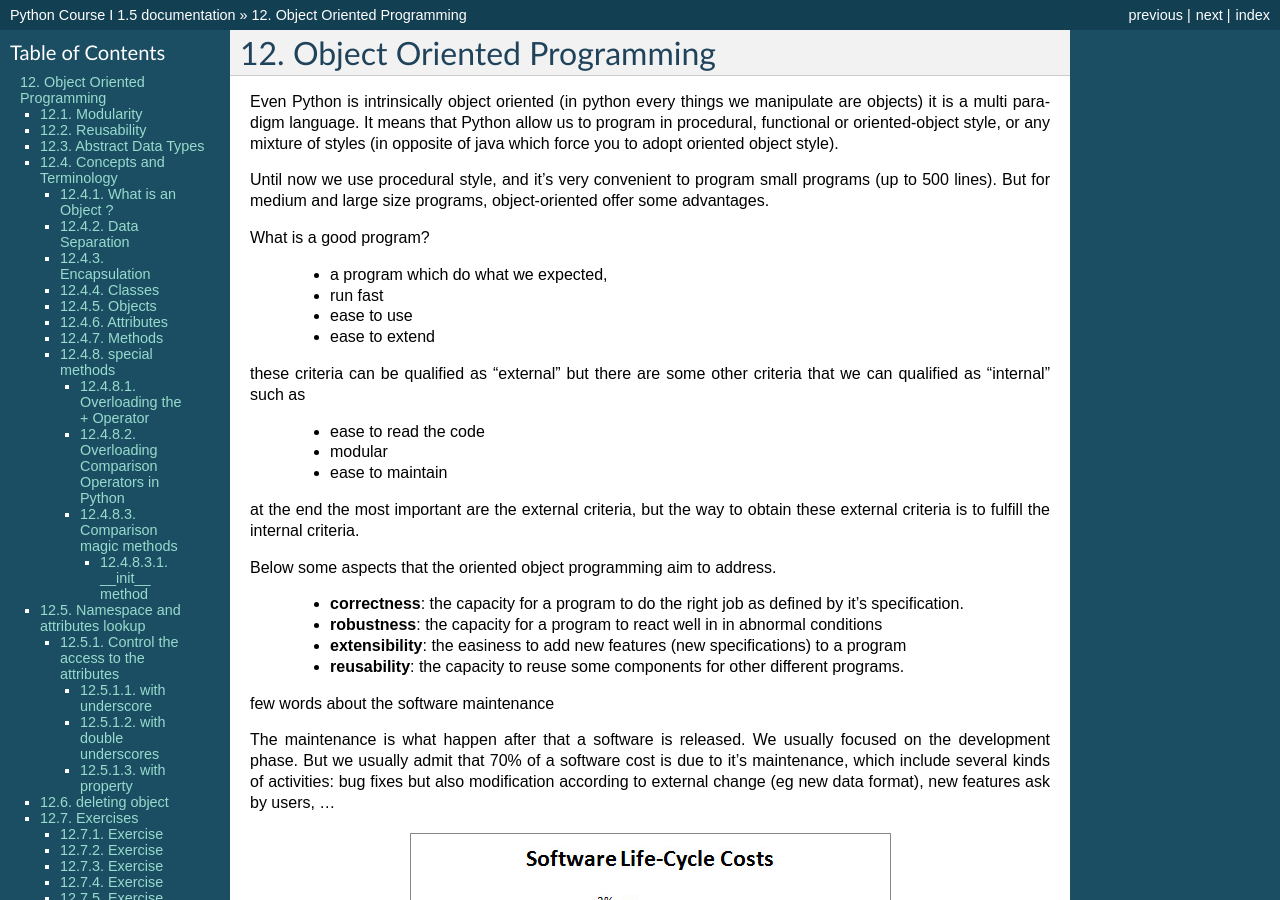
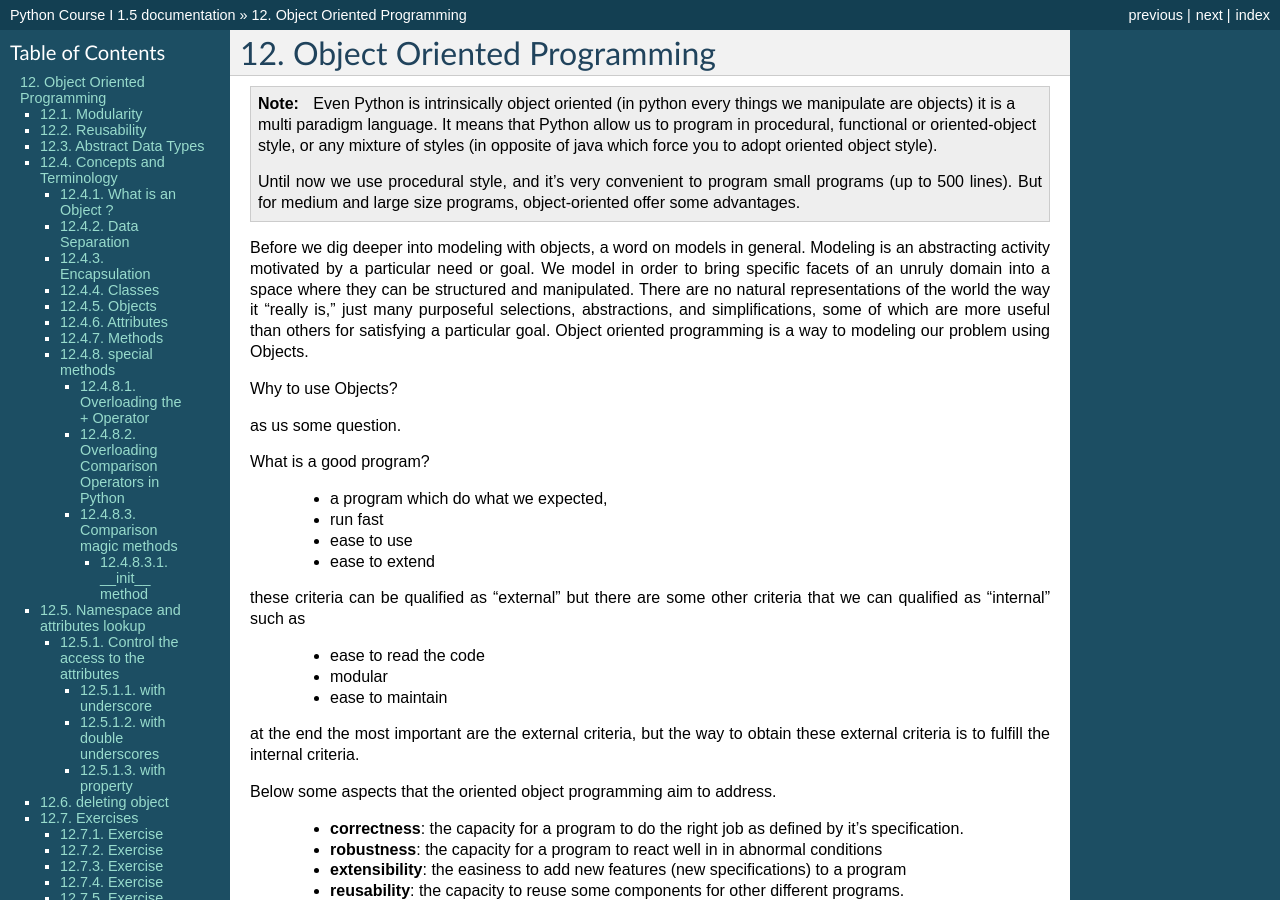
Before and after one commit to C3BI-pasteur-fr/python-course-1, a Sphinx documentation site: the page built from source/Object_Oriented_Programming.rst, in a window 1280 px wide and 900 px high. Built offline with Sphinx 7.4.7, drawn with Linux system fonts in a browser that asks for light colours.

Commit message:
add few words about modeling

```diff
--- a/source/Object_Oriented_Programming.rst
+++ b/source/Object_Oriented_Programming.rst
@@ -4,13 +4,25 @@
 Object Oriented Programming
 ***************************
 
+.. note::
+    Even Python is intrinsically object oriented (in python every things we manipulate are objects)
+    it is a multi paradigm language. It means that Python allow us to program in procedural, functional
+    or oriented-object style, or any mixture of styles (in opposite of java which force you to adopt oriented object style).
 
-Even Python is intrinsically object oriented (in python every things we manipulate are objects)
-it is a multi paradigm language. It means that Python allow us to program in procedural, functional
-or oriented-object style, or any mixture of styles (in opposite of java which force you to adopt oriented object style).
+    Until now we  use procedural style, and it's very convenient to program small programs (up to 500 lines).
+    But for medium and large size programs, object-oriented offer some advantages.
 
-Until now we  use procedural style, and it's very convenient to program small programs (up to 500 lines).
-But for medium and large size programs, object-oriented offer some advantages.
+Before we dig deeper into modeling with objects, a word on models in general. Modeling
+is an abstracting activity motivated by a particular need or goal. We model in order to
+bring specific facets of an unruly domain into a space where they can be structured and
+manipulated. There are no natural representations of the world the way it “really is,” just
+many purposeful selections, abstractions, and simplifications, some of which are more
+useful than others for satisfying a particular goal. Object oriented programming is a way to
+modeling our problem using Objects.
+
+Why to use Objects?
+
+as us some question.
 
 What is a good program?
 
```
